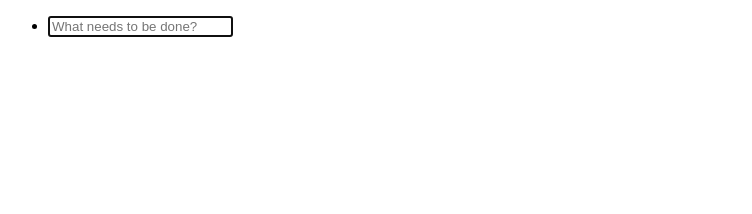
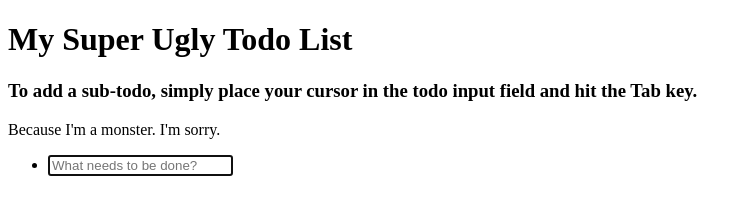
Before and after one commit to DoctorStupidMD/beasts_7, a plain HTML site: page index.html in a window 1280 px wide. Shown: the whole page, without its empty margins (0-752 px from the left). Drawn offline with Linux system fonts and the light colour scheme.

Commit message:
Update index.html

```diff
--- a/index.html
+++ b/index.html
@@ -10,6 +10,11 @@
   </head>
 
   <body>
+    <div>
+      <h1>My Super Ugly Todo List</h1>
+      <h3>To add a sub-todo, simply place your cursor in the todo input field and hit the Tab key.</h3>
+      <p>Because I'm a monster. I'm sorry.</p>
+    </div>
     <div>
       <button id="deleteCompletedTodosButton" hidden>Delete Completed Todos</button>
     </div>
```
